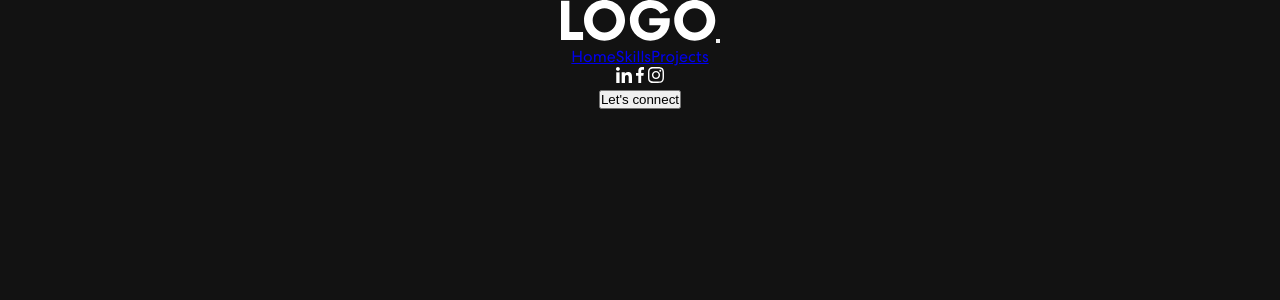
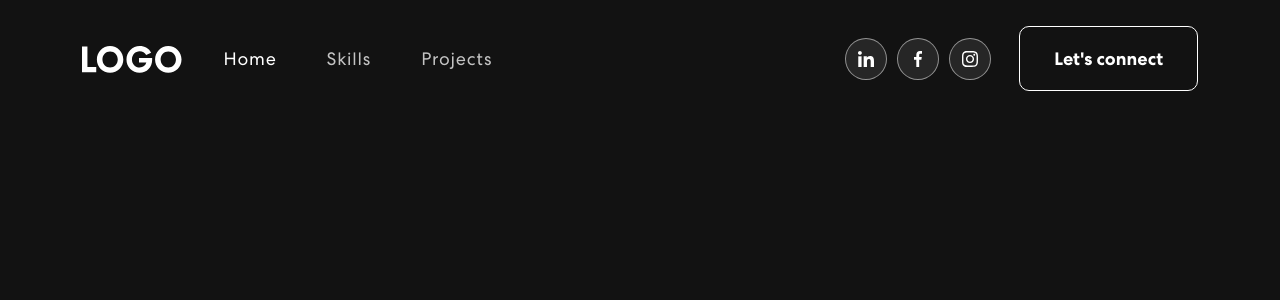
Before and after one commit to halynabondar/ResponsivePortfolioWebsite, a React (Create React App) app in the folder personal-portfolio/: page / in a window 1280 px wide. Shown: the top 300 px of the page. Built offline with nearby package versions, Linux system fonts and the light colour scheme.

Commit message:
Add styles to NavBar

```diff
--- a/personal-portfolio/src/App.css
+++ b/personal-portfolio/src/App.css
@@ -5,11 +5,13 @@
     src: url('./assets/font/CentraNo2-Bold.ttf');
     font-weight: 700;
 }
+
 @font-face {
     font-family: Centra;
     src: url('./assets/font/CentraNo2-Medium.ttf');
     font-weight: 500;
 }
+
 @font-face {
     font-family: Centra;
     src: url('./assets/font/CentraNo2-Book.ttf');
@@ -23,10 +25,12 @@
     padding: 0;
     box-sizing: border-box;
 }
+
 html {
     scroll-behavior: smooth;
     scroll-padding-top: 75px;
 }
+
 body {
     font-weight: 400;
     overflow-x: hidden;
@@ -35,11 +39,241 @@
     color: #fff !important;
     font-family: 'Centra', sans-serif !important;
 }
+
 h1, h2, h3, h4, h5, h6 {
     margin: 0;
     padding: 0;
     line-height: normal;
 }
+
+
+p, a, li, button, ul {
+    margin: 0;
+    padding: 0;
+    line-height: normal;
+    text-decoration: none;
+}
+
+a:hover {
+    text-decoration: none;
+}
+
+img {
+    width: 100%;
+    height: auto;
+}
+
+button {
+    border: 0;
+    background-color: transparent;
+}
+
+input:focus, textarea:focus, select:focus {
+    outline: none;
+}
+
+@media (min-width: 1700px) {
+    main .container {
+        max-width: 100%;
+        padding: 0 150px;
+    }
+}
+
+p.success {
+    color: green;
+}
+
+p.danger {
+    color: red;
+}
+
+/* NavBar */
+
+nav.navbar {
+    padding: 18px 0;
+    position: fixed;
+    width: 100%;
+    top: 0;
+    z-index: 9999;
+    transition: 0.32s ease-in-out;
+}
+
+nav.navbar {
+    padding: 18px 0;
+    position: fixed;
+    width: 100%;
+    top: 0;
+    z-index: 9999;
+    transition: 0.32s ease-in-out;
+}
+
+nav.navbar.scrolled {
+    padding: 0;
+    background-color: #121212;
+}
+
+nav.navbar a.navbar-brand {
+    width: 9%;
+}
+
+nav.navbar .navbar-nav .nav-link.navbar-link {
+    font-weight: 400;
+    color: #fff !important;
+    letter-spacing: 0.8px;
+    padding: 0 25px;
+    font-size: 18px;
+    opacity: 0.75;
+}
+
+nav.navbar .navbar-nav a.nav-link.navbar-link:hover,
+nav.navbar .navbar-nav a.nav-link.navbar-link.active {
+    opacity: 1;
+}
+
+span.navbar-text {
+    display: flex;
+    align-items: center;
+}
+
+.social-icon {
+    display: inline-block;
+    margin-left: 14px;
+}
+
+.social-icon a {
+    width: 42px;
+    height: 42px;
+    background: rgba(217, 217, 217, 0.1);
+    display: inline-flex;
+    border-radius: 50%;
+    margin-right: 10px;
+    align-items: center;
+    justify-content: center;
+    line-height: 1;
+    border: 1px solid rgba(255, 255, 255, 0.5);
+}
+
+.social-icon a::before {
+    content: "";
+    width: 42px;
+    height: 42px;
+    position: absolute;
+    background-color: #ffffff;
+    border-radius: 50%;
+    transform: scale(0);
+    transition: 0.3s ease-in-out;
+}
+
+.social-icon a:hover::before {
+    transform: scale(1);
+}
+
+.social-icon a img {
+    width: 40%;
+    z-index: 1;
+    transition: 0.5s ease-in-out;
+}
+
+.social-icon a:hover img {
+    filter: brightness(0) saturate(100%) invert(0%) sepia(7%) saturate(98%) hue-rotate(346deg) brightness(95%) contrast(86%);
+}
+
+.navbar-text button {
+    font-weight: 700;
+    color: #fff;
+    border: 1px solid #fff;
+    border-radius: 10px;
+    padding: 18px 34px;
+    font-size: 18px;
+    margin-left: 18px;
+    position: relative;
+    background-color: transparent;
+    transition: 0.3s ease-in-out;
+}
+
+.navbar-text button span {
+    z-index: 1;
+}
+
+.navbar-text button::before {
+    content: "";
+    width: 0;
+    height: 100%;
+    position: absolute;
+    border-radius: 10px;
+    background-color: #fff;
+    left: 0;
+    top: 0;
+    z-index: -1;
+    transition: 0.3s ease-in-out;
+}
+
+.navbar-text button:hover {
+    color: #121212;
+}
+
+.navbar-text button:hover::before {
+    content: "";
+    width: 100%;
+    height: 100%;
+    position: absolute;
+}
+
+nav.navbar .navbar-toggler:active,
+nav.navbar .navbar-toggler:focus {
+    outline: none;
+    box-shadow: none;
+}
+
+nav.navbar .navbar-toggler-icon {
+    width: 24px;
+    height: 17px;
+    background-image: none;
+    position: relative;
+    border-bottom: 2px solid #fff;
+    transition: all 300ms linear;
+    top: -2px;
+}
+
+nav.navbar .navbar-toggler-icon:focus {
+    border-bottom: 2px solid #fff;
+}
+
+nav.navbar .navbar-toggler-icon:after,
+nav.navbar .navbar-toggler-icon:before {
+    width: 24px;
+    position: absolute;
+    height: 2px;
+    background-color: #fff;
+    top: 0;
+    left: 0;
+    content: '';
+    z-index: 2;
+    transition: all 300ms linear;
+}
+
+nav.navbar .navbar-toggler-icon:after {
+    top: 8px;
+}
+
+nav.navbar .navbar-toggler[aria-expanded="true"] .navbar-toggler-icon:after {
+    transform: rotate(45deg);
+    background-color: #fff;
+    height: 2px;
+}
+
+nav.navbar .navbar-toggler[aria-expanded="true"] .navbar-toggler-icon:before {
+    transform: translateY(8px) rotate(-45deg);
+    background-color: #fff;
+    height: 2px;
+}
+
+nav.navbar .navbar-toggler[aria-expanded="true"] .navbar-toggler-icon {
+    border-color: transparent;
+}
+
+/* ----- */
+
 .App {
     text-align: center;
 }
--- a/personal-portfolio/src/App.js
+++ b/personal-portfolio/src/App.js
@@ -1,5 +1,6 @@
 import './App.css';
 import { NavBar } from "./components/NavBar";
+import 'bootstrap/dist/css/bootstrap.min.css'
 
 function App() {
   return (
--- a/personal-portfolio/src/components/NavBar.js
+++ b/personal-portfolio/src/components/NavBar.js
@@ -1,3 +1,5 @@
+"use client"
+
 import Container from 'react-bootstrap/Container';
 import Nav from 'react-bootstrap/Nav';
 import Navbar from 'react-bootstrap/Navbar';
@@ -32,7 +34,7 @@
     return (
         <Navbar expand="lg" className={scrolled ? "scrolled" : ""}>
             <Container>
-                <Navbar.Brand href="#home">
+                <Navbar.Brand className="logo" href="#home">
                     <img src={logo} alt="logo" />
                 </Navbar.Brand>
                 <Navbar.Toggle aria-controls="basic-navbar-nav">
```
Lines whose indentation alone changed are shown as unchanged.
